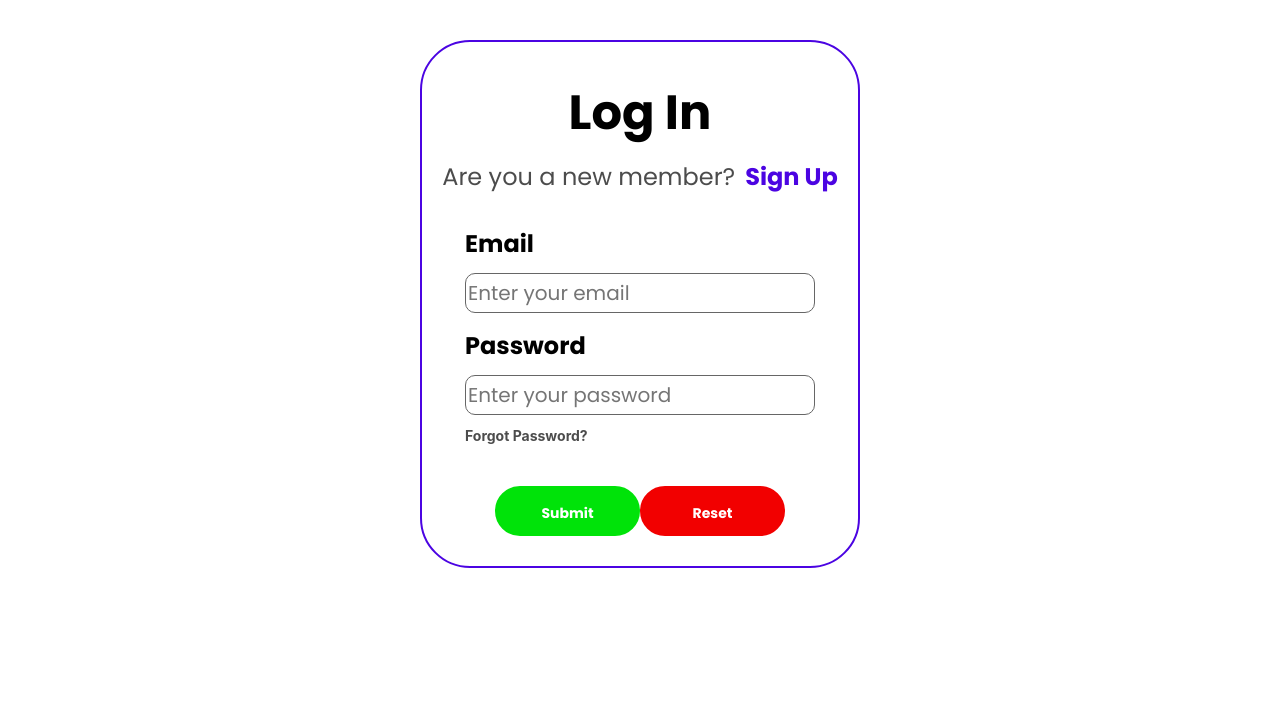
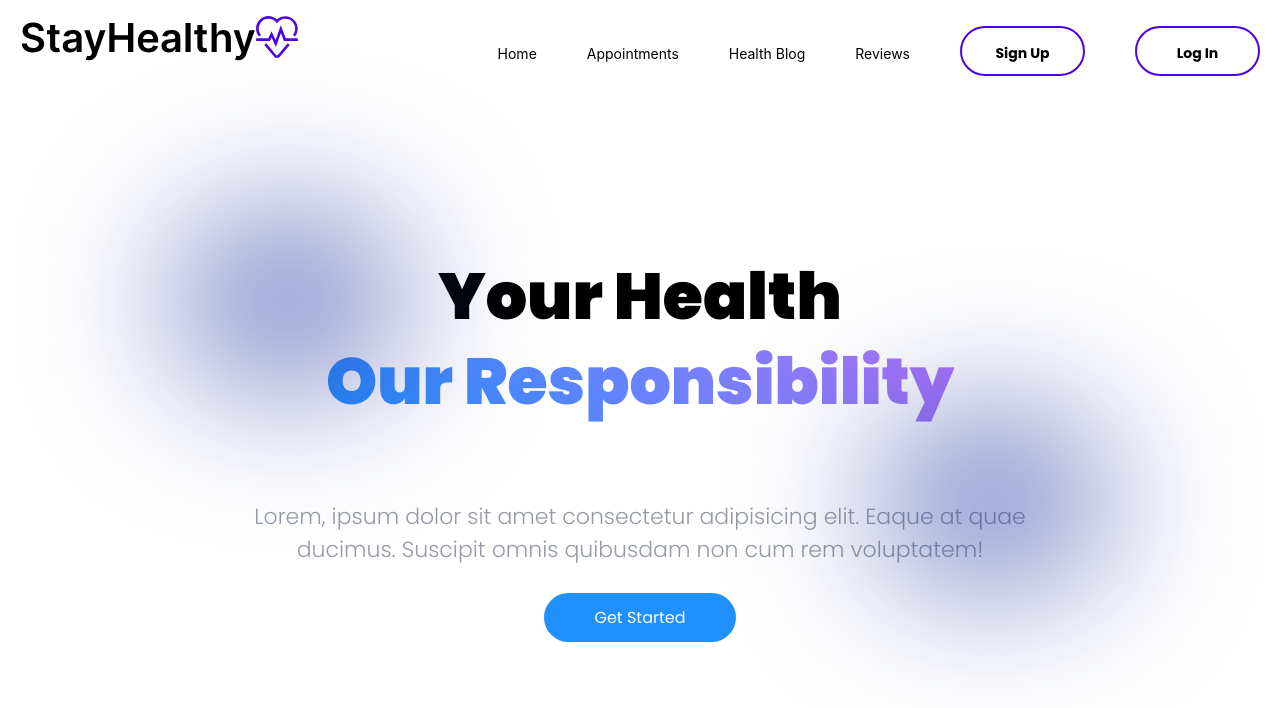
Before and after one commit to nazarchukdana/test_med_app, a React (Create React App) app: page / in a window 1280 px wide. Shown: the top 708 px of the page. Built offline with nearby package versions, Linux system fonts and the light colour scheme.

Commit message:
adding links from navbar

```diff
--- a/src/App.js
+++ b/src/App.js
@@ -3,7 +3,7 @@ import React, { useEffect } from 'react';
 import { BrowserRouter, Routes, Route } from "react-router-dom";
 // Import custom Navbar component
 import Navbar from './Components/Navbar/Navbar';
-import Landing_page from './Components/Landing_Page/Landing_Page';
+import Landing_Page from './Components/Landing_Page/Landing_Page';
 import Sign_Up from './Components/Sign_Up/Sign_Up';
 import Log_In from './Components/Log_In/Log_In';
 
@@ -13,9 +13,12 @@ function App() {
         {/* Set up BrowserRouter for routing */}
         <BrowserRouter>
           {/* Display the Navbar component */}
-          <Log_In/>
+          <Navbar/>
           {/* Set up the Routes for different pages */}
           <Routes>
+            <Route path="/" element={<Landing_Page/>}/>
+            <Route path="/signup" element={<Sign_Up />} />
+            <Route path="/login" element={<Log_In />} />
             {/* Define individual Route components for different pages */}
           </Routes>
         </BrowserRouter>
--- a/src/Components/Navbar/Navbar.js
+++ b/src/Components/Navbar/Navbar.js
@@ -1,4 +1,5 @@
 import './Navbar.css';
+import { Link } from 'react-router-dom';
 function Navbar(){
 return (
     <div>
@@ -20,7 +21,7 @@ return (
 */}
             <ul className="nav_links active" >
                 <li className="link">
-                    <a href="../Landing_Page/LandingPage.html">Home</a>
+                   <Link to="/">Home</Link>
                 </li>
                 <li className="link">
                     <a href="#">Appointments</a>
@@ -37,9 +38,9 @@ return (
                     </Link>
                 </li>
                 <li className="link">
-                    <a href="../Login/Login.html">
+                    <Link to="/login">
                         <button className="btn1">Log In</button>
-                    </a>
+                    </Link>
                 </li>
             </ul>
         </nav>
```
